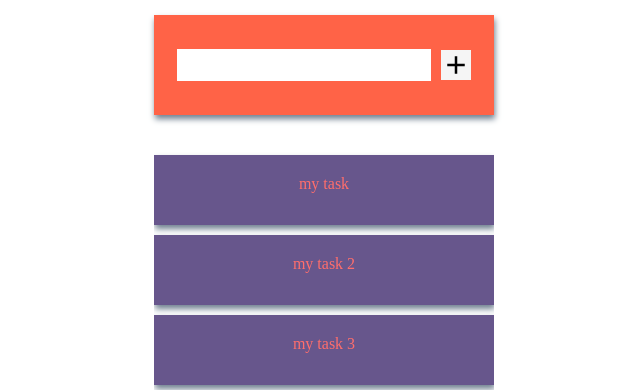
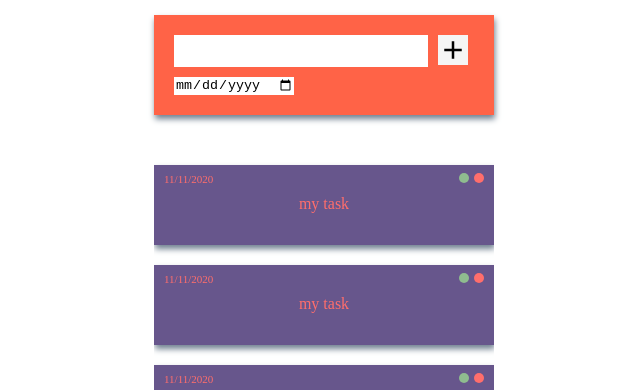
Before and after one commit to andrewpatasik/todo-js, a website built with webpack: page src/pages/index.html in a window 1280 px wide. Shown: the part 168-558 px from the top of the page, without its empty margins (316-956 px from the left). Built offline with nearby package versions, Linux system fonts and the light colour scheme; files whose address does not match are found by name.

Commit message:
commit before restore system

```diff
--- a/src/index.js
+++ b/src/index.js
@@ -95,8 +95,8 @@ function add(id){
       alert("must add task");
       return;
     }
-
-    taskArray.push( { id: id, task: input.value, timeStamp: format(new Date(), "iiii") } );
+    let task = new Task(id, input.value, false);
+    taskArray.push( task );
     createTaskCard();
 
     input.value = '';
@@ -104,13 +104,28 @@ function add(id){
     console.table(taskArray);
 }
 
+class Task{
+  constructor(id, task, toggle){
+    this.id = id;
+    this.task = task;
+    this.toggle = toggle;
+    this.timeStamp = this.setTimeStamp();
+  }
+  setTimeStamp(){
+    return format(new Date(), "iiii");
+  }
+}
+
 function createTaskCard(){
   refreshList();
   for (let index = 0; index < taskArray.length; index++) {
     let itemId = taskArray[index].id;
     let itemTask = taskArray[index].task;
+    let isTrue = taskArray[index].toggle;
     let listEl = DomFactory().createItem('task-item');
     listEl.setAttribute('id', 'task-' + itemId);
+    isTrue === true ? listEl.classList.add('task-done') :
+                      listEl.classList.remove('task-done');
     listEl.textContent = itemTask;
     taskList.appendChild(listEl);
   }
@@ -139,9 +154,18 @@ function getItemById(){
   let taskItem = document.querySelectorAll('.task-item');
   // let itemList = Array.from(taskItem);
   for (let index = 0; index < taskItem.length; index++) {
-      taskItem[index].addEventListener('click', () => {
-        taskItem[index].classList.toggle('task-done');
-        console.log(taskItem[index]);
+    let isTrue = taskArray[index].toggle;
+    taskItem[index].addEventListener('click', () => {
+      if (isTrue !== true) {
+        taskItem[index].classList.add('task-done')
+        taskArray[index].toggle = true;
+        isTrue = taskArray[index].toggle;
+      } else if (isTrue === true) {
+        taskItem[index].classList.remove('task-done');
+        taskArray[index].toggle = false;
+        isTrue = taskArray[index].toggle;
+      }
+        // console.log(taskArray[index]);
       })
   }
 }
--- a/src/pages/index.html
+++ b/src/pages/index.html
@@ -10,15 +10,38 @@
     <div id="wrapper">
             <h1>Create New Task</h1>
             <div class="create-new">
-                <input type="text" name="" id="new-task-col">
-                <img id="add-task" src="../assets/material-icon-add.svg" alt="add">
+                <div id="create-container">
+                    <input type="text" name="" id="new-task-col">
+                    <img id="add-task" src="../assets/material-icon-add.svg" alt="add">
+                    <input type="date" name="" id="new-task-due">
+                </div>
             </div>
             <div class="task-list-container">
                 <ul id="task-list">
-                    <div id="task-1" class="task-item">my task</div>
-                    <div id="task-2" class="task-item">my task 2</div>
-                    <div id="task-3" class="task-item">my task 3</div>
-                    <div id="task-4" class="task-item">my task 4</div>
+                    <div id="task-1" class="task-item">
+                        <p>my task</p>
+                        <div class="task-due">11/11/2020</div>
+                        <div class="del-task"></div>
+                        <div class="edit-task"></div>
+                    </div>
+                    <div id="task-1" class="task-item">
+                        <p>my task</p>
+                        <div class="task-due">11/11/2020</div>
+                        <div class="del-task"></div>
+                        <div class="edit-task"></div>
+                    </div>
+                    <div id="task-1" class="task-item">
+                        <p>my task</p>
+                        <div class="task-due">11/11/2020</div>
+                        <div class="del-task"></div>
+                        <div class="edit-task"></div>
+                    </div>
+                    <div id="task-1" class="task-item">
+                        <p>my task</p>
+                        <div class="task-due">11/11/2020</div>
+                        <div class="del-task"></div>
+                        <div class="edit-task"></div>
+                    </div>
                 </ul>
             </div>
     </div>
--- a/src/styles/main.css
+++ b/src/styles/main.css
@@ -24,16 +24,30 @@ h1{
     letter-spacing: 0.2em;
 }
 
+p{
+    margin-top: 10px;
+    margin-bottom: 10px;
+}
+
 #new-task-col{
     width: 250px;
     height: 30px;
+    float: left;
     border: 0px;
     margin-right: 10px;
 }
 
 img{
+    float: left;
     background-color: whitesmoke;
     width: 30px;
+    clear: right;
+}
+
+#new-task-due{
+    float: left;
+    margin-top: 10px;
+    border: none;
 }
 
 #add-task:hover{
@@ -64,9 +78,10 @@ img{
 
 .task-item{
     /* border: 1px solid black; */
+    position: relative;
     width: 300px;
-    height: 30px;
-    margin: 10px auto;
+    height: 40px;
+    margin: 20px auto;
     padding: 20px;
     background-color: #67568c;
     color: #ff6e6c;
@@ -79,3 +94,30 @@ img{
 .task-done{
     text-decoration: line-through;
 }
+
+.task-due{
+    font-size: 11px;
+    position: absolute;
+    top: 8px;
+    left: 10px;
+}
+
+.del-task{
+    position: absolute;
+    top: 8px;
+    right: 10px;
+    width: 10px;
+    height: 10px;
+    border-radius: 20px;
+    background-color: #ff6e6c;
+}
+
+.edit-task{
+    position: absolute;
+    top: 8px;
+    right: 25px;
+    width: 10px;
+    height: 10px;
+    border-radius: 20px;
+    background-color: darkseagreen;
+}
```
Also changed, not shown: dist/main.js.
